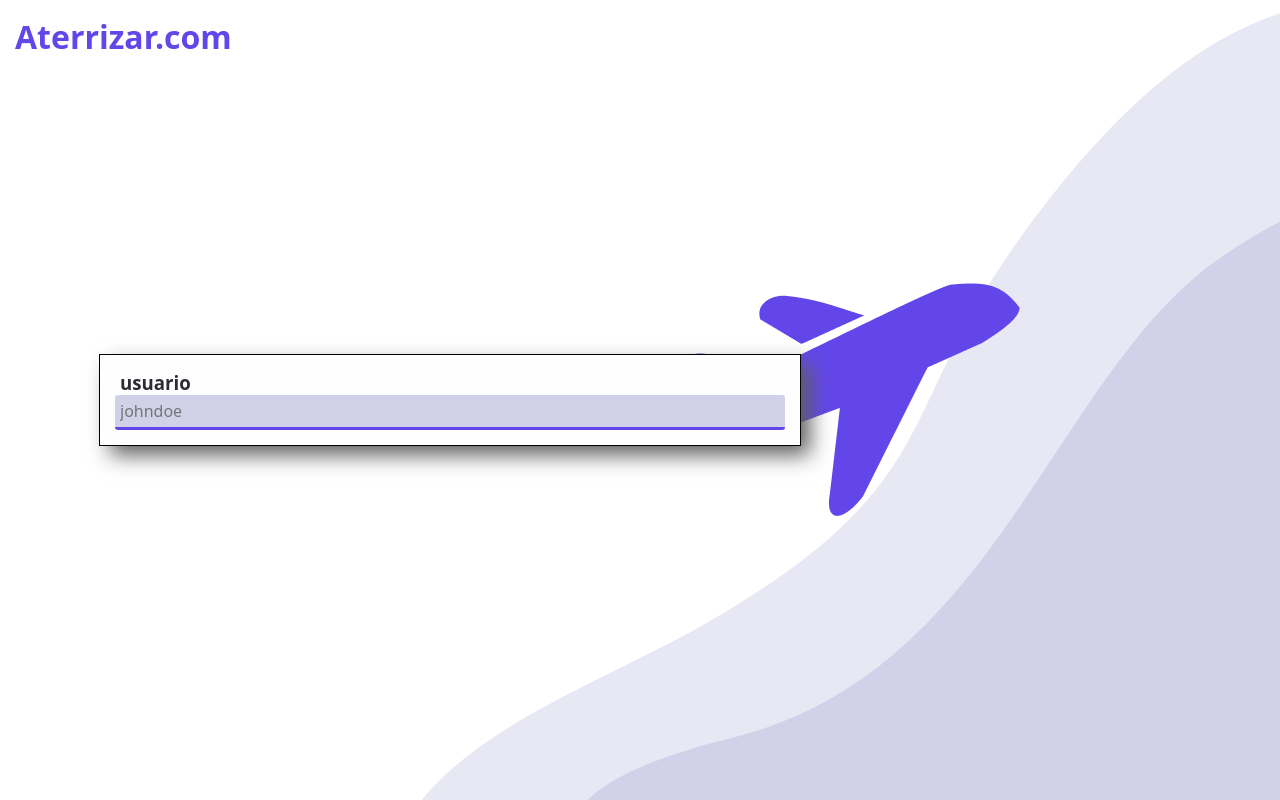
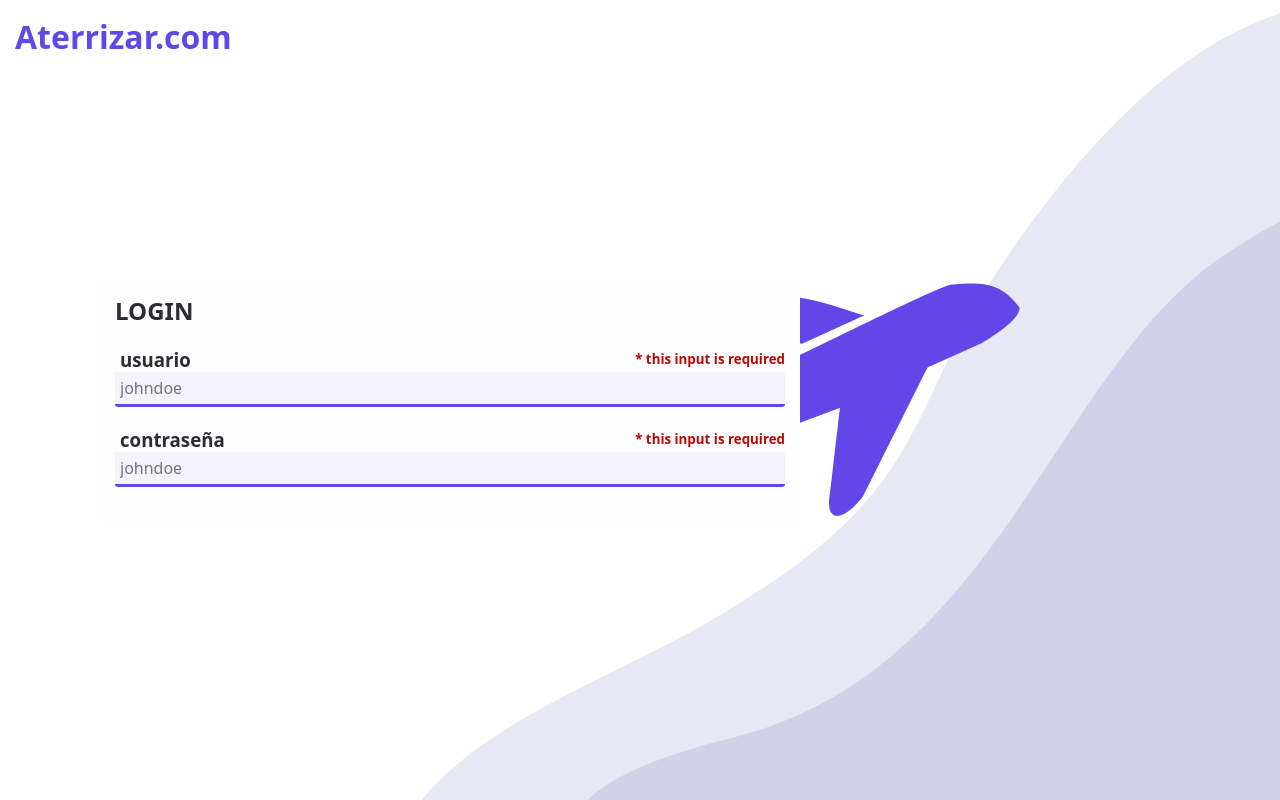
Before and after one commit to BraulioSG/Travel-Agancy-FE, a React (Vite) app: page /login in a window 1280 px wide. Built offline with nearby package versions, Linux system fonts and the light colour scheme; a web font is replaced by a local one.

Commit message:
login-almost done

```diff
--- a/src/Components/InputField.jsx
+++ b/src/Components/InputField.jsx
@@ -2,12 +2,13 @@
 import './InputField.scss';
 
 function InputField(props) {
-    const { name, placeholder, type, label } = props;
+    const { name, placeholder, type, label, required } = props;
     return (
         <>
             <div className="input-field">
                 <label className="input-label" htmlFor={name}>
                     {label ?? name}
+                    <span>{required ? ' * this input is required' : ''}</span>
                 </label>
                 <input
                     className="input-input"
--- a/src/Components/InputField.scss
+++ b/src/Components/InputField.scss
@@ -3,13 +3,25 @@
 .input-field{
     width: 100%;
     $border-bottom-radius: 3px;
+    margin: 20px auto;
 
     overflow: hidden;
     .input-label{
         font-size: 14pt;
         font-weight: bold;
         display: block;
-        margin-left: 5px;
+        margin: 0 5px;
+        width: 100%;
+        display: flex;
+        align-items: center;
+        justify-content: space-between;
+        span{
+            font-size: 10pt;
+            vertical-align: center;
+            color: rgb(191, 6, 6);
+            text-align: right;
+            margin-right: 5px;
+        }
     }
 
     .input-input{
@@ -17,14 +29,18 @@
         border: none;
         font-size: 12pt;
         padding: 5px;
-        background-color: $lila;
+        background-color: #f5f5f5;
         border-bottom: $border-bottom-radius solid $purple;
         outline: none;
-        transition: all 0.3s ease;
+        transition: all 0.5s ease;
         border-radius: $border-bottom-radius;
-        &:hover{
-            background-color: #f5f5f5;
-            border-color: $lila;
+        &:hover, &:focus, &:valid{
+            background-color: #6146ea0f;
+            border-color: $purple;
+        }
+
+        &:invalid {
+            border-color: red;
         }
     }
 }
--- a/src/Pages/Login.jsx
+++ b/src/Pages/Login.jsx
@@ -19,10 +19,18 @@ function Login() {
                 </div>
                 <div className="login-form-container">
                     <form className="login-form">
+                        <h2>LOGIN</h2>
                         <InputField
                             name="usuario"
                             type="text"
                             placeholder="johndoe"
+                            required={true}
+                        />
+                        <InputField
+                            name="contraseña"
+                            type="text"
+                            placeholder="johndoe"
+                            required={true}
                         />
                     </form>
                 </div>
--- a/src/Pages/Login.scss
+++ b/src/Pages/Login.scss
@@ -41,9 +41,6 @@
         margin-left: 100px;
         padding: 15px;
         background-color: $white;
-        box-shadow: 10px 10px 20px #5f5f5f;
-        outline: 1px solid black;
-
     }
 }
 
```
